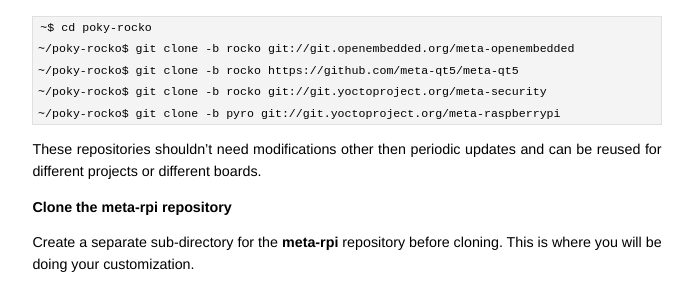
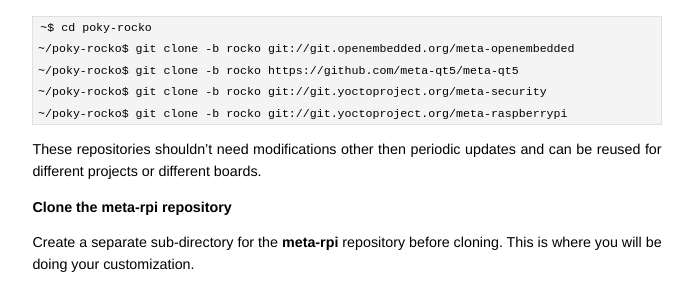
Before and after one commit to jumpnow/jumpnowtek-site, a Jekyll site: the page built from _posts/2015-12-04-Raspberry-Pi-Systems-with-Yocto.md, in a window 1280 px wide and 900 px high, scrolled down 2708 px. Shown: the part 239-527 px from the top of the window, without its empty margins (293-986 px from the left). Built offline with Jekyll 4.4.1, drawn with Linux system fonts in a browser that asks for light colours; some of the changed text lies outside the part shown.

Commit message:
Fix typo in rpi yocto doc

```diff
--- a/_posts/2015-12-04-Raspberry-Pi-Systems-with-Yocto.md
+++ b/_posts/2015-12-04-Raspberry-Pi-Systems-with-Yocto.md
@@ -134,7 +134,7 @@
     ~/poky-rocko$ git clone -b rocko git://git.openembedded.org/meta-openembedded
     ~/poky-rocko$ git clone -b rocko https://github.com/meta-qt5/meta-qt5
     ~/poky-rocko$ git clone -b rocko git://git.yoctoproject.org/meta-security
-    ~/poky-rocko$ git clone -b pyro git://git.yoctoproject.org/meta-raspberrypi
+    ~/poky-rocko$ git clone -b rocko git://git.yoctoproject.org/meta-raspberrypi
 
 These repositories shouldn't need modifications other then periodic updates and can be reused for different projects or different boards.
 
@@ -416,7 +416,7 @@
 
     ~$ sudo umount /dev/sdb1
     ~$ sudo umount /dev/sdb2
-    ~$ export OETMP=/oe8/rpi/tmp-pyro
+    ~$ export OETMP=/oe8/rpi/tmp-rocko
     ~$ export MACHINE=raspberrypi2
     ~$ cd rpi/meta-rpi/scripts
     ~/rpi/meta-rpi/scripts$ ./copy_boot.sh sdb
```
Also changed, not shown: other parts of _posts/2015-12-04-Raspberry-Pi-Systems-with-Yocto.md (+1 -1 lines).
